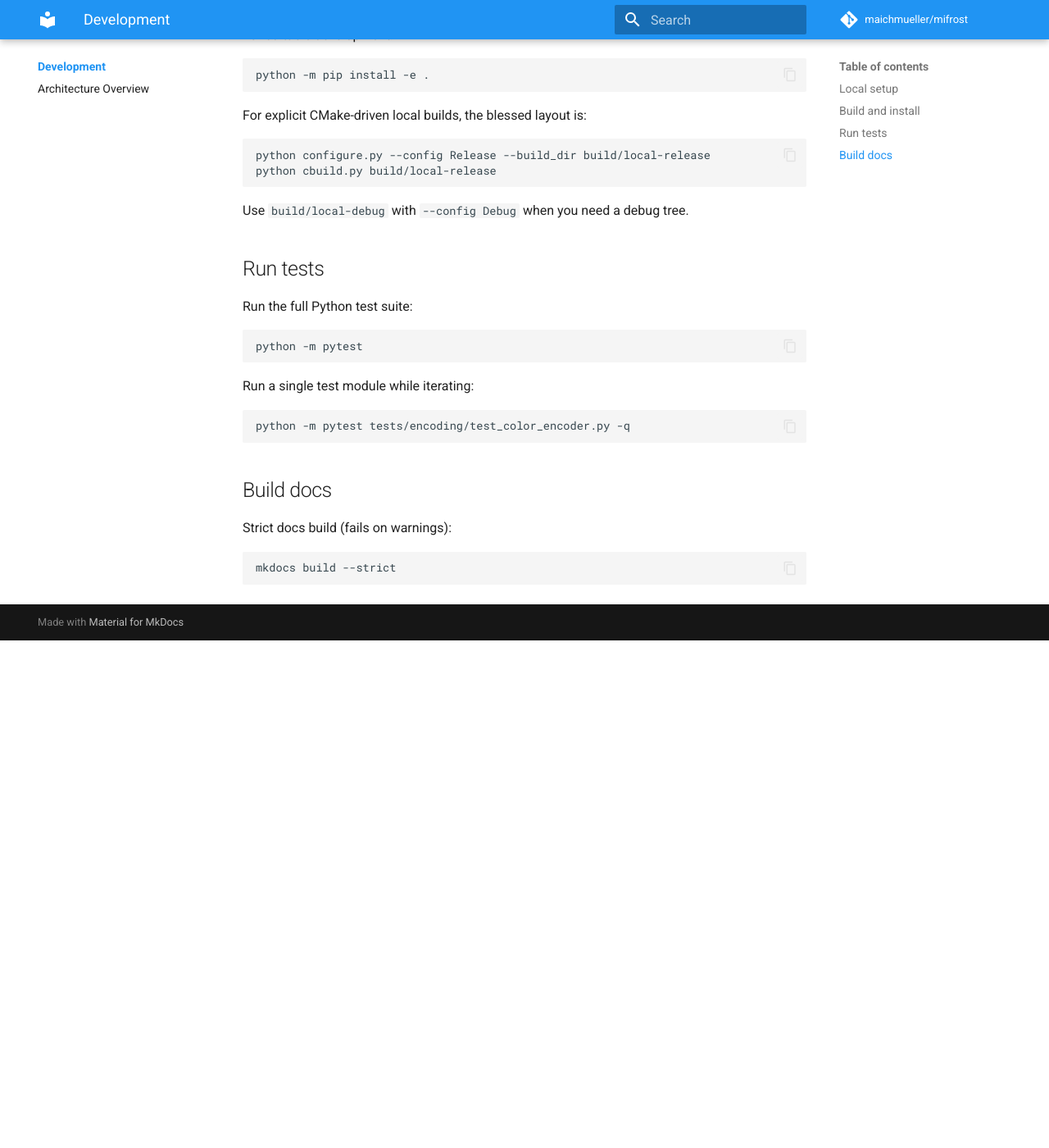
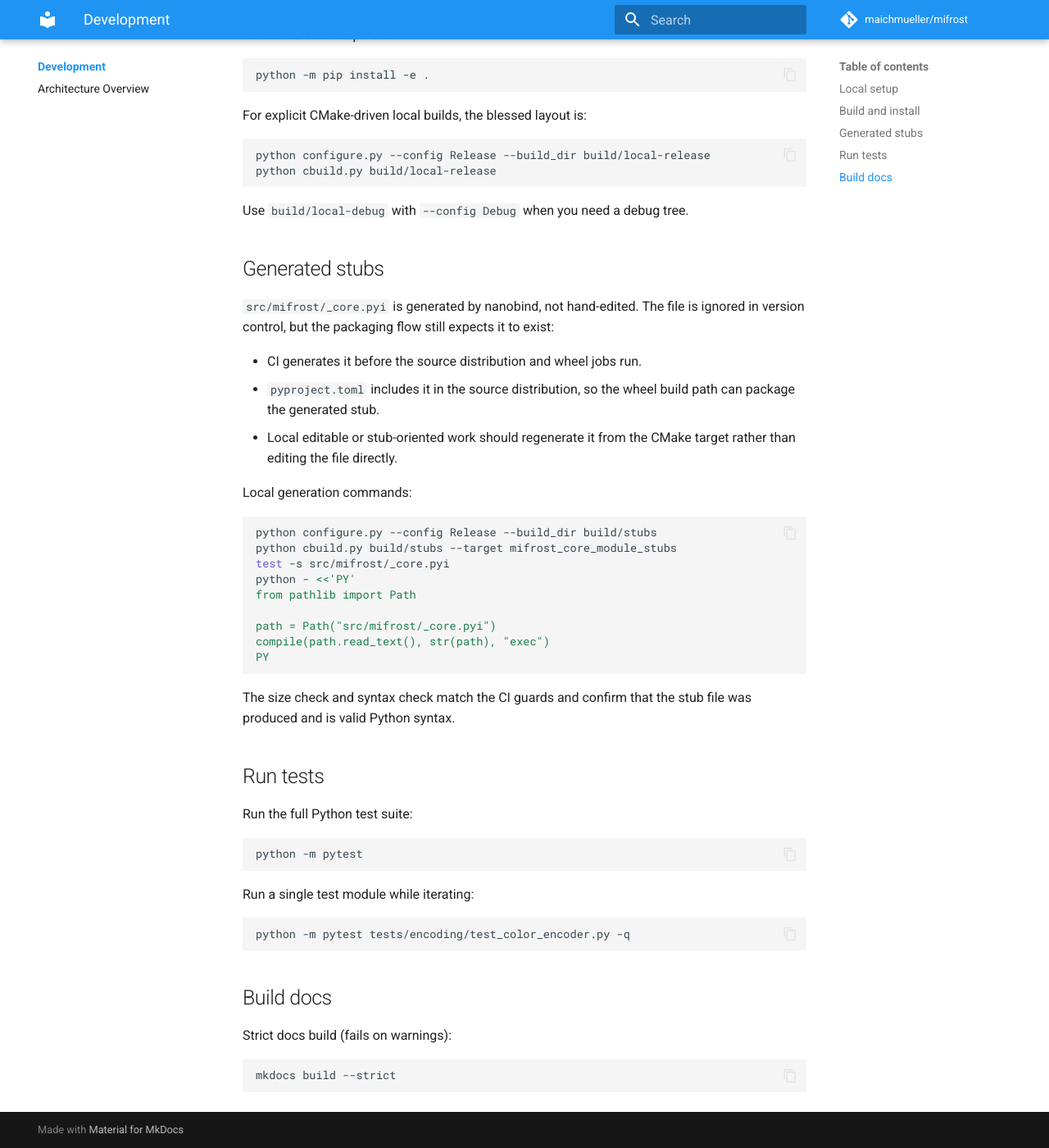
Before and after one commit to maichmueller/mifrost, an MkDocs documentation site: the page built from docs/development/build-and-test.md, in a window 1280 px wide and 1400 px high, scrolled down 997 px. Shown: the whole window at 82% size. Built offline with MkDocs 1.6.1 and Material for MkDocs 9.7.7, drawn with Linux system fonts in a browser that asks for light colours; comment, search, counter and statistics services are not loaded; the version menu is left out; before the commit the page ends 1778 px from its top, so only the background shows below that.

Commit message:
docs: document generated stub lifecycle

````diff
--- a/docs/development/build-and-test.md
+++ b/docs/development/build-and-test.md
@@ -52,6 +52,34 @@ python cbuild.py build/local-release
 
 Use `build/local-debug` with `--config Debug` when you need a debug tree.
 
+## Generated stubs
+
+`src/mifrost/_core.pyi` is generated by nanobind, not hand-edited. The file is
+ignored in version control, but the packaging flow still expects it to exist:
+
+- CI generates it before the source distribution and wheel jobs run.
+- `pyproject.toml` includes it in the source distribution, so the wheel build
+  path can package the generated stub.
+- Local editable or stub-oriented work should regenerate it from the CMake
+  target rather than editing the file directly.
+
+Local generation commands:
+
+```bash
+python configure.py --config Release --build_dir build/stubs
+python cbuild.py build/stubs --target mifrost_core_module_stubs
+test -s src/mifrost/_core.pyi
+python - <<'PY'
+from pathlib import Path
+
+path = Path("src/mifrost/_core.pyi")
+compile(path.read_text(), str(path), "exec")
+PY
+```
+
+The size check and syntax check match the CI guards and confirm that the stub
+file was produced and is valid Python syntax.
+
 ## Run tests
 
 Run the full Python test suite:
--- a/pyproject.toml
+++ b/pyproject.toml
@@ -67,8 +67,9 @@ minimum-version = "build-system.requires"
 build-dir = "build/{wheel_tag}"
 # Include the Python package directory in the wheel (src layout)
 wheel.packages = ["src/mifrost"]
-# nanobind generates the public stub in the source package; include it in the
-# sdist so the wheel build path can copy it into the final wheel.
+# nanobind generates the public stub in the source package. Git ignores the
+# file, but packaging still needs it, so include it in the sdist; the wheel
+# build path then carries the generated stub into the final wheel artifact.
 sdist.include = ["src/mifrost/_core.pyi"]
 
 [tool.pytest.ini_options]
````
Also changed, not shown: docs/development/architecture.md (+2 -0 lines).
